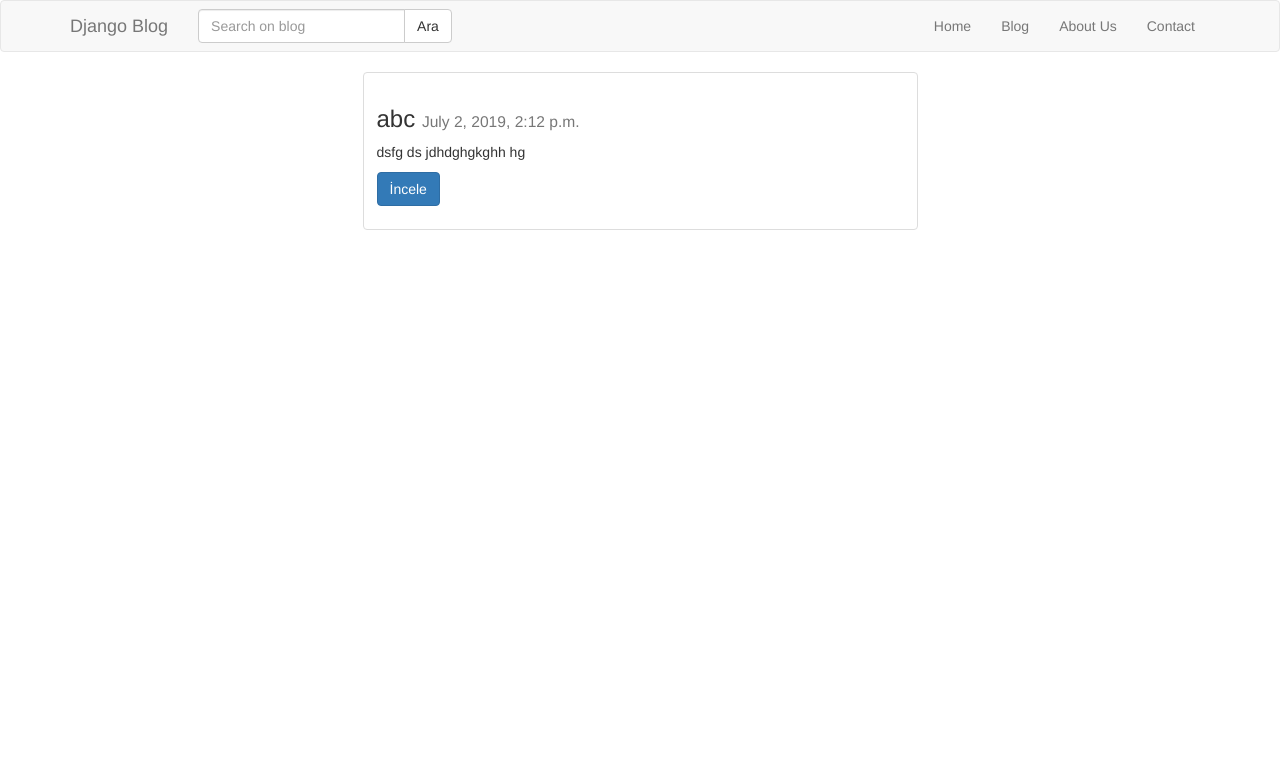
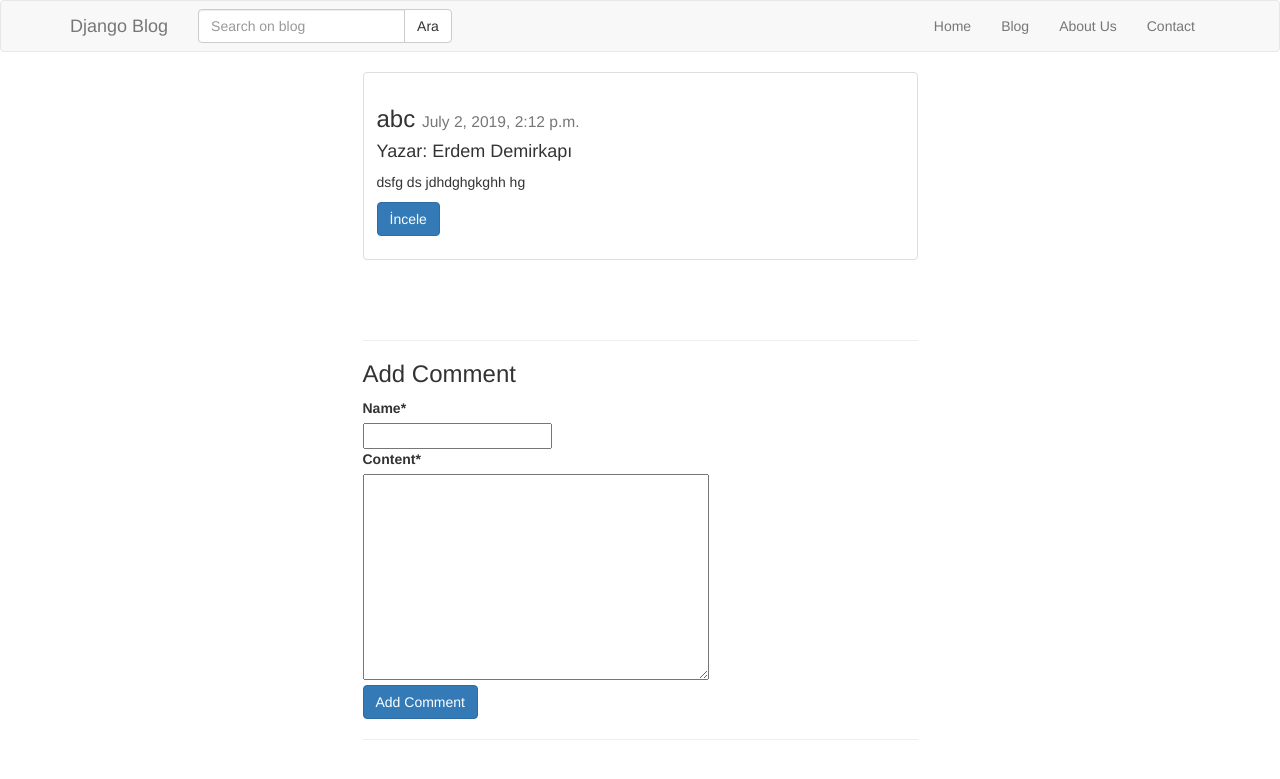
Before and after one commit to erdemdemirkapi/django_blog, a Django app: a page that uses templates/post/detail.html in a window 1280 px wide. Shown: the top 779 px of the page. Run offline with Django 3.2, Linux system fonts and the light colour scheme; data comes from the database, SQL or seed files in the repository; both versions use the stored data as it was after the commit; some libraries are stand-ins or nearby versions.

Commit message:
add comment

```diff
--- a/django_blog/settings.py
+++ b/django_blog/settings.py
@@ -41,6 +41,7 @@ INSTALLED_APPS = [
     'home',
     'post',
 
+    'crispy_forms',
     'django_cleanup.apps.CleanupConfig',
     'ckeditor',
 ]
--- a/post/forms.py
+++ b/post/forms.py
@@ -1,5 +1,5 @@
 from django import forms
-from .models import Post
+from .models import Post, Comment
 
 class PostForm(forms.ModelForm):
 
@@ -10,3 +10,10 @@ class PostForm(forms.ModelForm):
             'content',
             'image'
         ]
+class CommentForm(forms.ModelForm):
+    class Meta:
+        model = Comment
+        fields = [
+            'name',
+            'content',
+        ]
--- a/post/models.py
+++ b/post/models.py
@@ -4,6 +4,7 @@ from django.utils.text import slugify
 from ckeditor.fields import RichTextField
 
 class Post(models.Model):
+    user = models.ForeignKey('auth.User', on_delete=models.CASCADE)
     title = models.CharField(max_length = 120)
     content = RichTextField()
     publishing_date = models.DateTimeField(auto_now_add = True)
@@ -40,3 +41,10 @@ class Post(models.Model):
 
     class Meta:
         ordering = ['-publishing_date', 'id']
+
+class Comment(models.Model):
+    name = models.CharField(max_length = 200)
+    content = models.TextField()
+    created_date = models.DateTimeField(auto_now_add=True)
+
+    post = models.ForeignKey('post.Post', related_name = 'comments', on_delete = models.CASCADE)
--- a/post/views.py
+++ b/post/views.py
@@ -1,6 +1,6 @@
 from django.shortcuts import render, HttpResponse, get_object_or_404, HttpResponseRedirect, redirect, Http404
 from .models import Post
-from .forms import PostForm
+from .forms import PostForm, CommentForm
 from django.contrib import messages
 from django.utils.text import slugify
 
@@ -10,8 +10,17 @@ def post_index(request):
 
 def post_detail(request, slug):
     post = get_object_or_404(Post, slug = slug)
+
+    form = CommentForm(request.POST or None)
+    if form.is_valid():
+        comment = form.save(commit=False)
+        comment.post = post
+        comment.save()
+        return HttpResponseRedirect(post.get_absolute_url())
+
     context = {
-        'post': post
+        'post': post,
+        'form': form,
     }
     return render(request, 'post/detail.html', context)
 
@@ -26,7 +35,9 @@ def post_create(request):
 
     form = PostForm(request.POST or None, request.FILES or None)
     if form.is_valid():
-        post = form.save()
+        post = form.save(commit=False)
+        post.user = request.user
+        post.save()
         messages.success(request, 'Post created succesfully!')
         return HttpResponseRedirect(post.get_absolute_url())
 
--- /dev/null
+++ b/templates/post/comment.html
@@ -0,0 +1,7 @@
+{% load crispy_forms_tags %}
+
+<form method="POST">
+    {% csrf_token %}
+    {{ form | crispy }}
+    <input type="submit" class="btn btn-primary" value="Add Comment">
+</form>
--- a/templates/post/detail.html
+++ b/templates/post/detail.html
@@ -12,6 +12,7 @@
                         <img src="{{ post.image.url }}" class="img-responsive">
                     {% endif %}
                     <h3>{{ post.title }} <small> {{ post.publishing_date }}</small> </h3>
+                    <h4> Yazar: {{ post.user.get_full_name }} </h4>
                     <p>{{ post.content | safe | linebreaks}}</p>
                     <p>
                         <a href="{{ post.get_absolute_url }}" class="btn btn-primary" role="button">İncele</a>
@@ -22,6 +23,18 @@
                     </p>
                 </div>
             </div>
+
+            <br><br><hr>
+            <h3>Add Comment</h3>
+            {% include 'post/comment.html' %}
+            <hr>
+
+            {% for comment in post.comments.all %}
+                <h4> {{ comment.name}} | <small>{{ comment.created_date }}</small></h4>
+                <p> {{ comment.content | linebreaks }} </p>
+                <hr>
+            {% endfor %}
+
         </div>
     </div>
     </div>
--- a/templates/post/index.html
+++ b/templates/post/index.html
@@ -12,6 +12,7 @@
                                 <img src="{{ post.image.url }}" class="img-responsive">
                             {% endif %}
                             <h3>{{ post.title }} <small> {{ post.publishing_date | timesince}} ago</small> </h3>
+                            <h4> Yazar: {{ post.user.get_full_name }} </h4>
                             <p>{{ post.content | safe | linebreaks | truncatechars:50}}</p>
                             <p>
                                 <a href="{{ post.get_absolute_url }}" class="btn btn-primary" role="button">İncele</a>
```
Also changed, not shown: db.sqlite3, post/migrations/0004_post_user.py (added), post/migrations/0005_comment.py (added).
